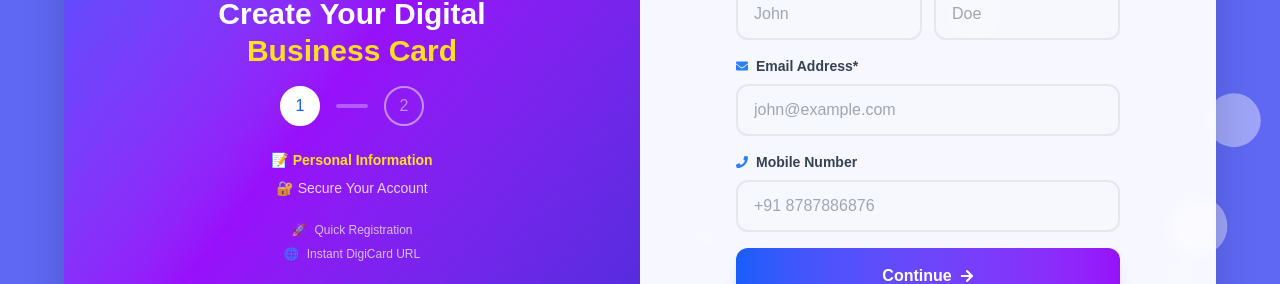
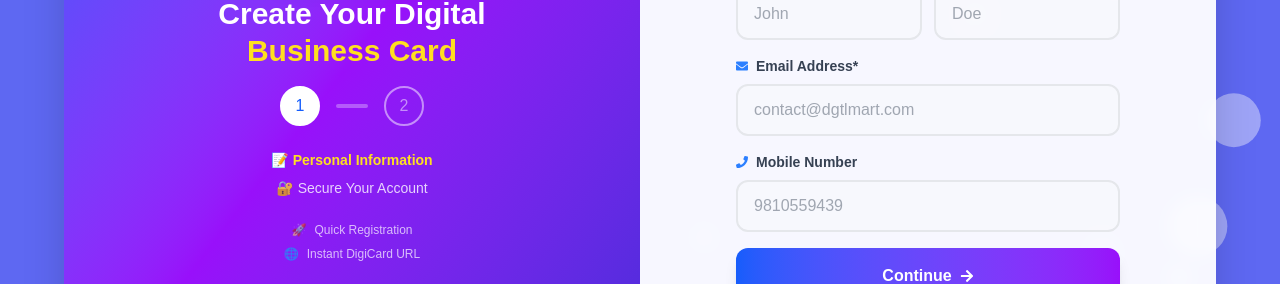
Before and after one commit to dgtlmarttech/DGTL-DIGI-CARD, a Next.js app: page /signup in a window 1280 px wide. Shown: the part 340-624 px from the top of the page. Built offline with nearby package versions, Linux system fonts and the light colour scheme; no server answers.

Commit message:
Update page.jsx

```diff
--- a/src/app/(auth)/signup/page.jsx
+++ b/src/app/(auth)/signup/page.jsx
@@ -300,7 +300,7 @@ const SignUp = () => {
                       className={`w-full px-4 py-3 rounded-xl border-2 bg-gray-50/50 transition-all duration-200 focus:bg-white focus:border-blue-500 focus:ring-4 focus:ring-blue-500/20 ${
                         errors.email ? 'border-red-400' : 'border-gray-200'
                       }`}
-                      placeholder="john@example.com"
+                      placeholder="contact@dgtlmart.com"
                       {...register("email", {
                         required: "Email is required",
                         pattern: {
@@ -325,7 +325,7 @@ const SignUp = () => {
                       className={`w-full px-4 py-3 rounded-xl border-2 bg-gray-50/50 transition-all duration-200 focus:bg-white focus:border-blue-500 focus:ring-4 focus:ring-blue-500/20 ${
                         errors.mobile ? 'border-red-400' : 'border-gray-200'
                       }`}
-                      placeholder="+91 8787886876"
+                      placeholder="9810559439"
                       {...register("mobile", {
                         pattern: {
                           value: /^[0-9]{6,14}$/,
```
